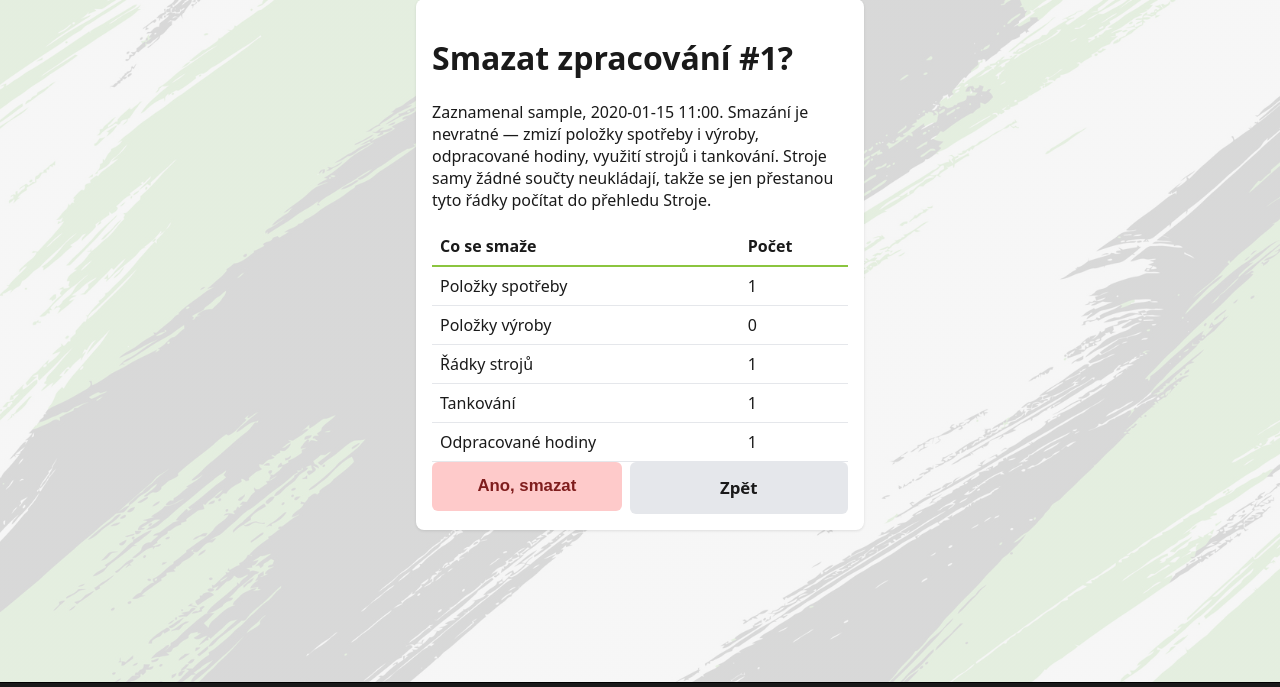
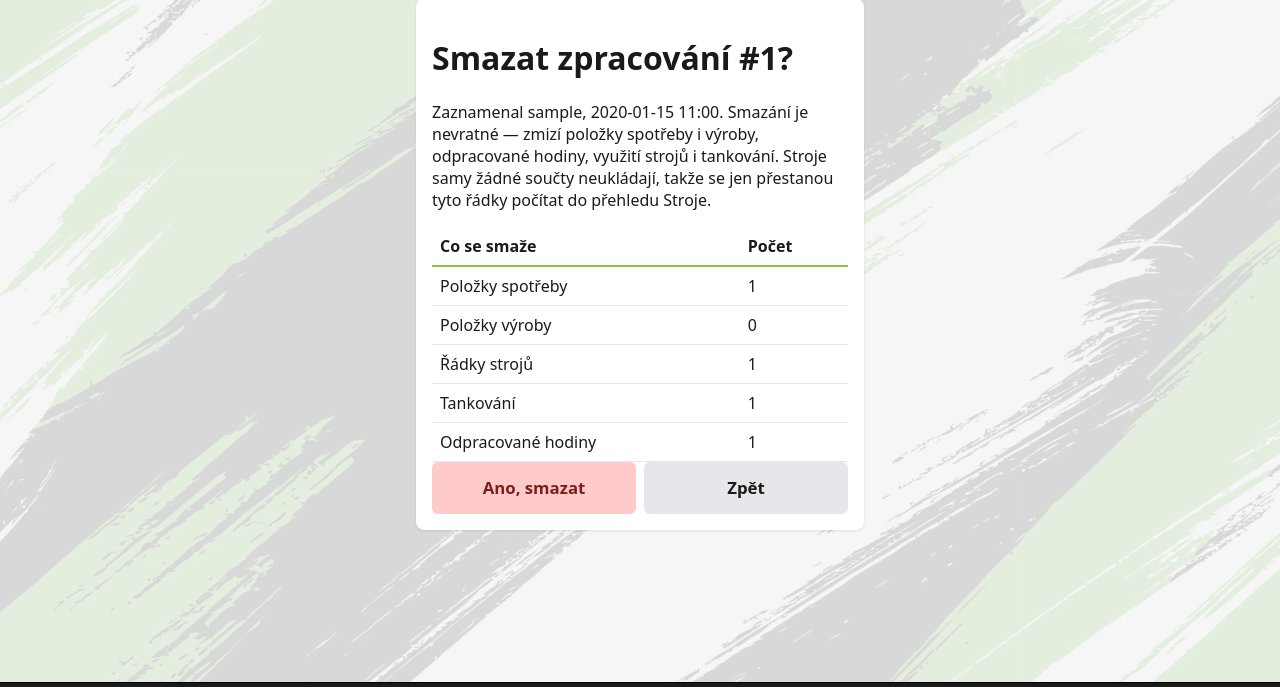
Before and after one commit to janmdvoracek/MaterialInventory, a Django app: page /jobs/1/smazat/ in a window 1280 px wide. Shown: the part 81-768 px from the top of the page. Run offline with Django 5.2, Linux system fonts and the light colour scheme; a user stored in the database is signed in; tables that the repository leaves empty hold one stand-in row (values such as "Sample post").

Commit message:
Fixed uneven buttons

```diff
--- a/static/css/app.css
+++ b/static/css/app.css
@@ -163,6 +163,7 @@ button, .btn {
     display: inline-block;
     width: 100%;
     padding: 0.9rem;
+    font-family: inherit;
     font-size: 1.05rem;
     font-weight: 700;
     border: none;
@@ -233,7 +234,11 @@ tr.row-pending > td { background: var(--row-pending-bg); }
 }
 .status-badge.pending { background: var(--pending-bg); color: var(--pending-text); }
 .status-badge.approved { background: var(--success-bg); color: var(--success-text); }
-.job-actions { display: flex; gap: 0.5rem; flex-wrap: wrap; }
+/* A grid of equal columns, not flex: `flex: 1` shares out space after padding,
+   so the padded links came out wider than the unpadded <form> around
+   „Schválit". `minmax(0, …)` stops the longest label widening its own column
+   on a phone, and the slimmer side padding keeps that label inside it. */
+.job-actions { display: grid; grid-auto-flow: column; grid-auto-columns: minmax(0, 1fr); gap: 0.5rem; }
 .quick-filters { display: flex; gap: 0.5rem; flex-wrap: wrap; }
 .quick-filters .btn {
     flex: 1 1 auto;
@@ -242,7 +247,11 @@ tr.row-pending > td { background: var(--row-pending-bg); }
     padding: 0.6rem 0.75rem;
     font-size: 0.95rem;
 }
-.job-actions form, .job-actions .btn { flex: 1; margin: 0; }
+/* The form around „Schválit" is the grid item, so it is made a grid too: its
+   button then stretches to the row height like the two bare links. */
+.job-actions form { display: grid; grid-template-columns: minmax(0, 1fr); }
+.job-actions form, .job-actions button, .job-actions .btn { margin: 0; }
+.job-actions button, .job-actions .btn { padding-left: 0.5rem; padding-right: 0.5rem; }
 .btn.secondary { background: var(--btn-secondary-bg); color: var(--btn-secondary-text); }
 .btn.secondary:hover { background: var(--btn-secondary-hover); }
 .btn.danger { background: var(--btn-danger-bg); color: var(--btn-danger-text); }
```
